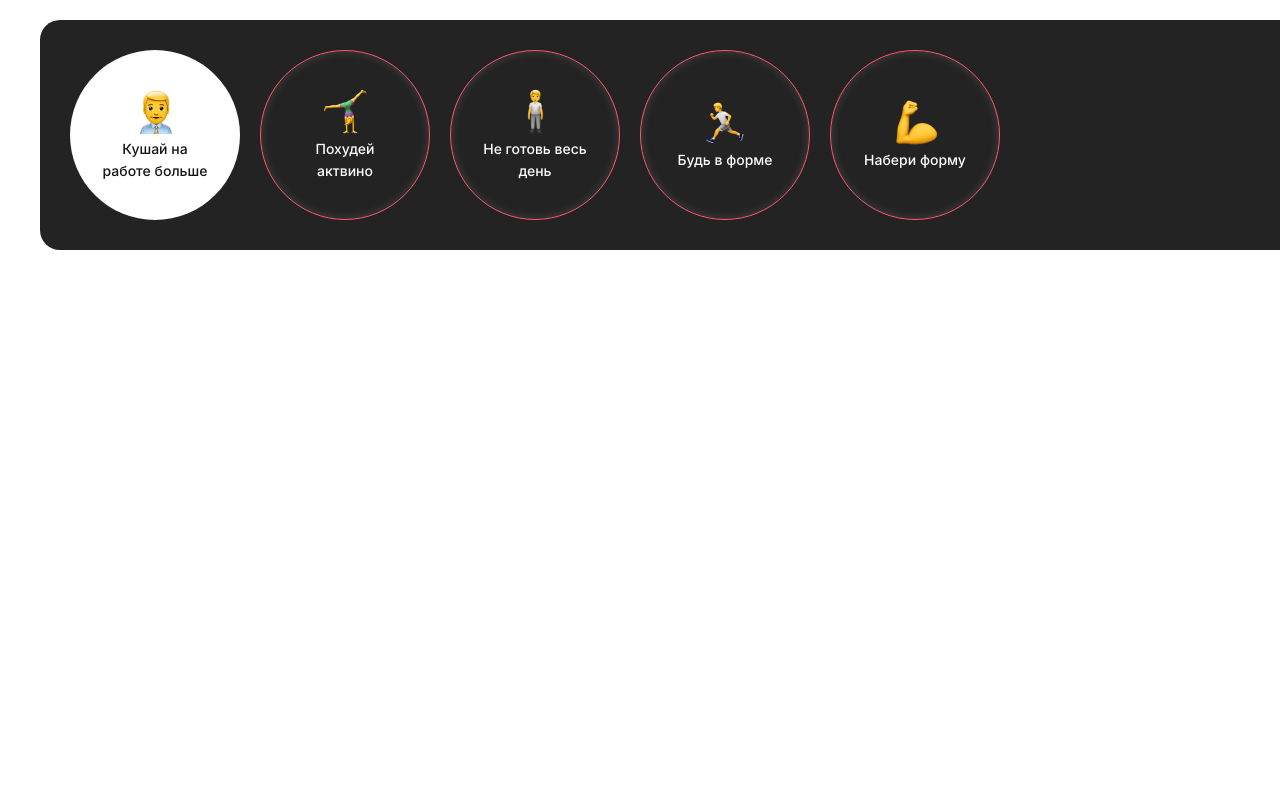
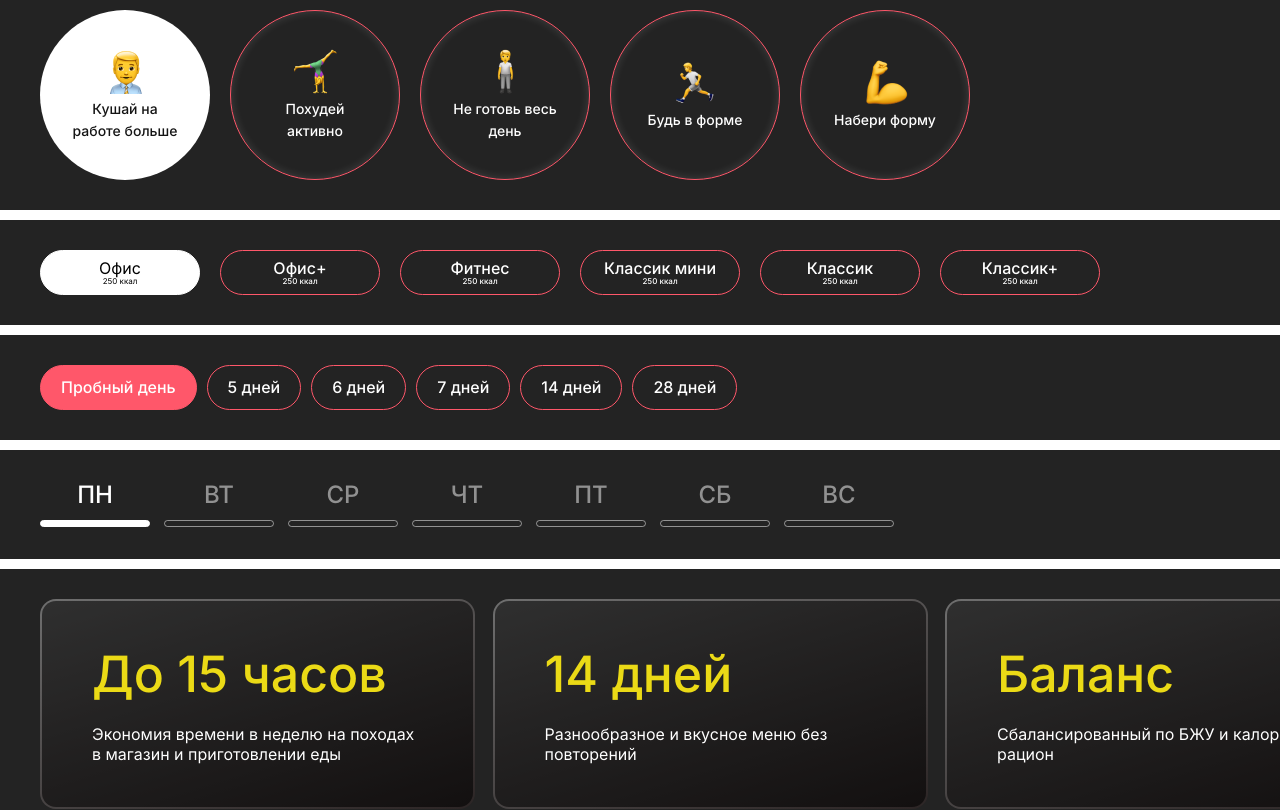
Before and after one commit to ilyariver/fit-box-service, a Next.js app: page /ui-page in a window 1280 px wide. Shown: the part 440-1250 px from the top of the page. Before the commit the page ends 800 px from the top, so only its background shows below. Built offline with nearby package versions, Linux system fonts and the light colour scheme.

Commit message:
Новые компоненты UI

```diff
--- /dev/null
+++ b/components/shared/banner-advantages/banner-advantages.module.scss
@@ -0,0 +1,39 @@
+@import '/styles/variables';
+$border: 2px;
+
+.banner-advantages {
+  position: relative;
+  display: flex;
+  align-items: center;
+  width: 435px;
+  max-width: 435px;
+  height: 210px;
+  max-height: 210px;
+  padding: 45px 50px;
+  color: #FFF;
+  background: #00000091;
+  background-clip: padding-box; /* !importanté */
+  border: solid $border transparent; /* !importanté */
+  border-radius: 1em;
+
+  &__title {
+    margin: 0 0 20px 0;
+    font-size: 50px;
+    font-weight: 500;
+    color: $color-yellow;
+  }
+
+  &__text {
+    margin: 0;
+  }
+
+  &:before {
+    content: '';
+    position: absolute;
+    top: 0; right: 0; bottom: 0; left: 0;
+    z-index: -1;
+    margin: -$border; /* !importanté */
+    border-radius: inherit; /* !importanté */
+    background: linear-gradient(343deg, rgb(44 37 37) 0%, rgb(111 111 111) 100%);
+  }
+}
--- /dev/null
+++ b/components/shared/banner-advantages/banner-advantages.tsx
@@ -0,0 +1,20 @@
+import {FC} from 'react'
+import style from './banner-advantages.module.scss'
+
+interface Advantages {
+    title: string
+    text: string
+}
+
+const BannerAdvantages: FC<Advantages> = ({title, text}) => {
+    return (
+        <div className={style['banner-advantages']}>
+            <div className={style['banner-advantages__wrap']}>
+                <h3 className={style['banner-advantages__title']}>{title}</h3>
+                <p className={style['banner-advantages__text']}>{text}</p>
+            </div>
+        </div>
+    )
+}
+
+export default BannerAdvantages
--- a/components/shared/calories-choiсe-btn/calories-choice-btn.module.scss
+++ b/components/shared/calories-choiсe-btn/calories-choice-btn.module.scss
@@ -1,5 +1,45 @@
+@import "/styles/variables";
+
 .calories-choice-btn {
+  &:not(:last-child) {
+    margin-right: 20px;
+  }
+
   &__button {
+    display: flex;
+    flex-direction: column;
+    align-items: center;
+    justify-content: center;
+    width: 160px;
+    height: 45px;
+    border-radius: 100px;
+    background-color: #fff;
+    border: 1px solid #fff;
+    cursor: pointer;
+    transition: background-color 0.2s;
+
+    &:hover {
+      background-color: darken(#fff, 10%);
+    }
+
+    &--active {
+      background-color: $color-black;
+      border: 1px solid $color-pink;
+      color: #fff;
+      font-weight: 500;
+      &:hover {
+        background-color: lighten($color-black, 10%);
+      }
+    }
+  }
+
+
+
+  &__title {
 
   }
+
+  &__cCal {
+    font-size: 8px;
+  }
 }
--- a/components/shared/calories-choiсe-btn/calories-choiсe-btn.tsx
+++ b/components/shared/calories-choiсe-btn/calories-choiсe-btn.tsx
@@ -1,12 +1,19 @@
 import {FC} from 'react'
 import style from './calories-choice-btn.module.scss'
 
+interface CaloriesChoiceInterface {
+	title: string
+	cCal: number
+	active: boolean
+}
 
-const CaloriesChoiceBtn = () => {
+const CaloriesChoiceBtn: FC<CaloriesChoiceInterface> = ({title = '', cCal, active}) => {
 	return (
-		<div>
-			<button className={style['calories-choice-btn']}>
-				span.{style['calories-choice-btn__button']}
+		<div className={style['calories-choice-btn']}>
+			<button
+				className={`${style['calories-choice-btn__button']} ${!active && style['calories-choice-btn__button--active']}`}>
+				<div className={style['calories-choice-btn__title']}>{title}</div>
+				<span className={style['calories-choice-btn__cCal']}>{cCal} ккал</span>
 			</button>
 		</div>
 	)
--- /dev/null
+++ b/components/shared/options-day-btn/options-day-btn.module.scss
@@ -0,0 +1,36 @@
+@import "/styles/variables";
+
+.options-day-btn {
+  &__button {
+    display: flex;
+    flex-direction: column;
+    align-items: center;
+    justify-content: center;
+    height: 45px;
+    padding: 0 20px;
+    border-radius: 100px;
+    background-color: $color-black;
+    border: 1px solid $color-pink;
+    color: #fff;
+    transition: background-color 0.2s;
+    font-weight: 500;
+    cursor: pointer;
+
+    &:hover {
+      background-color: lighten($color-black, 10%);
+    }
+
+    &--active {
+      background-color: $color-pink;
+      //border: 1px solid $color-pink;
+
+      &:hover {
+        background-color: lighten($color-pink, 5%);
+      }
+    }
+  }
+
+  &:not(:last-child) {
+     margin-right: 10px;
+  }
+}
--- /dev/null
+++ b/components/shared/options-day-btn/options-day-btn.tsx
@@ -0,0 +1,20 @@
+import {FC} from 'react'
+import style from './options-day-btn.module.scss'
+
+interface OptionsBtn {
+    title: string
+    active: boolean
+}
+
+const OptionsDayBtn: FC<OptionsBtn> = ({title, active}) => {
+    return (
+        <div className={style['options-day-btn']}>
+            <button
+                className={`${style['options-day-btn__button']} ${active && style['options-day-btn__button--active']}`}>
+                {title}
+            </button>
+        </div>
+    )
+}
+
+export default OptionsDayBtn
--- /dev/null
+++ b/components/shared/week-days-indicator/week-days-indicator.module.scss
@@ -0,0 +1,34 @@
+@import "/styles/variables";
+
+.weekday-indicator {
+  &:not(:last-child) {
+    margin-right: 14px;
+  }
+
+  &__title {
+    font-size: 24px;
+    font-weight: 500;
+    color: #fff;
+    text-align: center;
+    opacity: 0.5;
+
+    &--active {
+      opacity: 1;
+    }
+  }
+
+  &__btn {
+    width: 110px;
+    min-width: 110px;
+    height: 7px;
+    border-radius: 9px;
+    border: 1px solid #fff;
+    background-color: transparent;
+    opacity: 0.5;
+
+    &--active {
+      background-color: #fff;
+      opacity: 1;
+    }
+  }
+}
--- /dev/null
+++ b/components/shared/week-days-indicator/week-days-indicator.tsx
@@ -0,0 +1,26 @@
+import {FC} from 'react'
+import style from './week-days-indicator.module.scss'
+
+interface Weekday {
+    title: string
+    active: boolean
+}
+
+const WeekDaysIndicator: FC<Weekday> = ({title, active}) => {
+    return (
+        <div className={style['weekday-indicator']}>
+            <div
+                className={`${style['weekday-indicator__title']} ${active && style['weekday-indicator__title--active']}`}
+            >
+                {title}
+            </div>
+            <button
+                aria-label="День недели"
+                className={`${style['weekday-indicator__btn']} ${active && style['weekday-indicator__btn--active']}`}
+            >
+            </button>
+        </div>
+    )
+}
+
+export default WeekDaysIndicator
--- a/pages/header/Header.tsx
+++ b/pages/header/Header.tsx
@@ -11,8 +11,6 @@ export const Header = () => {
            <Link href="/">
                <a><img src={logo.src} alt="" className={style.logo_img}/></a>
            </Link>
-           <MainButton />
-           <PreviewMenu text={'Блины со сгухой'} />
        </header>
    )
 }
--- a/pages/ui-page.tsx
+++ b/pages/ui-page.tsx
@@ -2,39 +2,131 @@ import style from './../styles/ui-page.module.scss'
 import { MainButton } from '../components/shared/mainButton/mainButton'
 import PreviewMenu from '../components/shared/preview-menu/preview-menu'
 import Program from '../components/shared/program/program'
+import CaloriesChoiceBtn from '../components/shared/calories-choiсe-btn/calories-choiсe-btn'
+import OptionsDayBtn from '../components/shared/options-day-btn/options-day-btn'
+import WeekDaysIndicator from '../components/shared/week-days-indicator/week-days-indicator'
 import runImgIcon from '../public/images/icons/icon-runner.png'
 import personImgIcon from '../public/images/icons/icon-person.png'
 import workerImgIcon from '../public/images/icons/icon-worker.png'
 import sportImgIcon from '../public/images/icons/icon-sport.png'
 import gymImgIcon from '../public/images/icons/icon-gym.png'
+import BannerAdvantages from '../components/shared/banner-advantages/banner-advantages'
 
 const UiPage = () => {
     const programList = [
         {title: 'Кушай на работе больше', img: workerImgIcon.src, black: false},
-        {title: 'Похудей актвино', img: sportImgIcon.src, black: true},
+        {title: 'Похудей активно', img: sportImgIcon.src, black: true},
         {title: 'Не готовь весь день', img: personImgIcon.src, black: true},
         {title: 'Будь в форме', img: runImgIcon.src, black: true},
         {title: 'Набери форму', img: gymImgIcon.src, black: true},
     ]
+    const cCalBtns: {title: string, cCal: number, active: boolean}[] = [
+        {title: 'Офис', cCal: 250, active: true},
+        {title: 'Офис+', cCal: 250, active: false},
+        {title: 'Фитнес', cCal: 250, active: false},
+        {title: 'Классик мини', cCal: 250, active: false},
+        {title: 'Классик', cCal: 250, active: false},
+        {title: 'Классик+', cCal: 250, active: false},
+    ]
+    const optionsBtns: {title: string, active: boolean}[] = [
+        {title: 'Пробный день', active: true},
+        {title: '5 дней', active: false},
+        {title: '6 дней', active: false},
+        {title: '7 дней', active: false},
+        {title: '14 дней', active: false},
+        {title: '28 дней', active: false},
+    ]
+    const weekDays: {title: string, active: boolean}[] = [
+        {title: 'ПН', active: true},
+        {title: 'ВТ', active: false},
+        {title: 'СР', active: false},
+        {title: 'ЧТ', active: false},
+        {title: 'ПТ', active: false},
+        {title: 'СБ', active: false},
+        {title: 'ВС', active: false},
+    ]
+    const bannerAdvantagesInfo: {title: string, text: string}[] = [
+        {title: 'До 15 часов', text: 'Экономия времени в неделю на походах в магазин и приготовлении еды'},
+        {title: '14 дней', text: 'Разнообразное и вкусное меню без повторений '},
+        {title: 'Баланс', text: 'Сбалансированный по БЖУ и калориям рацион'},
+    ]
 
     return (
+        <>
             <div className="container">
                 <div className={style.header}>
                     <h1 className={style.header__title}>UI компоненты</h1>
                 </div>
+            </div>
             <div className={style.wrap}>
+                <div className="container">
                     <MainButton title={'Выбрать меню'}/>
                 </div>
+            </div>
             <div className={`${style.background} ${style.background_yellow}`}>
+                <div className="container">
                     <PreviewMenu text={'Омлет с куриным филе'}/>
                 </div>
-            <div style={{display: 'flex'}} className={`${style.background} ${style.background_black}`}>
+            </div>
+            <div className={`${style.background} ${style.background_black}`}>
+                <div className="container" style={{display: 'flex'}}>
                     {
                         programList.map(item =>
                             <Program key={item.title} text={item.title} img={item.img} black={item.black}/> )
                     }
                 </div>
             </div>
+            <div className={`${style.background} ${style.background_black}`}>
+                <div className="container" style={{display: 'flex'}}>
+                    {
+                        cCalBtns.map(btn => <CaloriesChoiceBtn
+                            key={btn.title}
+                            title={btn.title}
+                            cCal={btn.cCal}
+                            active={btn.active}/>)
+                    }
+                </div>
+            </div>
+            <div className={`${style.background} ${style.background_black}`}>
+                <div className="container" style={{display: 'flex'}}>
+                    {
+                        optionsBtns.map(btn => <OptionsDayBtn
+                            key={btn.title}
+                            title={btn.title}
+                            active={btn.active}/>)
+                    }
+                </div>
+            </div>
+            <div className={`${style.background} ${style.background_black}`}>
+                <div className="container" style={{display: 'flex'}}>
+                    {
+                        weekDays.map(btn => <WeekDaysIndicator
+                            key={btn.title}
+                            title={btn.title}
+                            active={btn.active}/>)
+                    }
+                </div>
+            </div>
+            <div className={`${style.background} ${style.background_black}`}>
+                <div
+                    className="container"
+                    style={{display: 'flex', justifyContent: 'space-between'}}
+                >
+                    {
+                        bannerAdvantagesInfo.map(banner => <BannerAdvantages
+                            key={banner.title}
+                            title={banner.title}
+                            text={banner.text}
+                        />)
+                    }
+                </div>
+            </div>
+            <div className={`${style.background} ${style.background_yellow}`}>
+                <div className="container">
+                    <PreviewMenu text={'Омлет с куриным филе'}/>
+                </div>
+            </div>
+        </>
     )
 }
 
--- a/styles/ui-page.module.scss
+++ b/styles/ui-page.module.scss
@@ -11,19 +11,20 @@
 }
 
 .wrap {
-  margin-bottom: 30px;
+  margin-bottom: 10px;
 }
 
 .background {
-  margin-bottom: 30px;
-  padding: 30px;
-  border-radius: 20px;
+  margin-bottom: 10px;
+  padding: 30px 0;
 
   &_yellow {
     background-color: $color-yellow;
   }
 
   &_black {
+    position: relative;
     background-color: $color-black;
+    z-index: -2;
   }
 }
```
Lines whose indentation alone changed are shown as unchanged.
